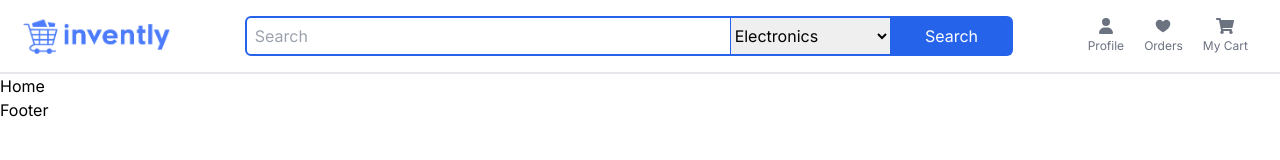
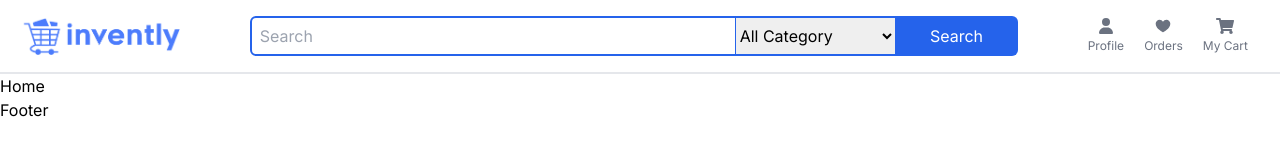
Before and after one commit to nikhilsinha822/CreativeCart, a Next.js app: page / in a window 1280 px wide. Shown: the top 160 px of the page. Built offline with nearby package versions, Linux system fonts and the light colour scheme.

Commit message:
minor correction

```diff
--- a/app/ui/Navbar.tsx
+++ b/app/ui/Navbar.tsx
@@ -150,12 +150,12 @@ const Navbar = () => {
           <span onClick={() => setSidebar((prev) => !prev)}>
             <GiHamburgerMenu className="text-2xl mr-3 text-gray-500 sm:hidden" />
           </span>
-          <Image src={Logo} height={50} width={150} alt="invently"/>
+          <Image src={Logo} height={35} width={160} alt="invently"/>
         </div>
         <div className="w-3/5 items-center hidden sm:flex">
           <input className="rounded-l-md border-blue-600 border-2 border-r p-2 h-full w-full outline-none" type="text" placeholder="Search" />
-          <select name="" id="" className="border-blue-600 border-2 border-r-0 border-l-0 h-full w-1/3">
-            <option disabled className="hidden">All Category</option>
+          <select name="" id="" className="border-blue-600 border-2 border-r-0 border-l-0 h-full w-1/3" defaultValue="NULL">
+            <option className="hidden" value={"NULL"}>All Category</option>
             {category.map((val) => <option key={val.id} value={val.id}>{val.name}</option>)}
           </select>
           <button className="bg-blue-600 text-white p-1 w-1/4 rounded-r-md h-full">Search</button>
```
